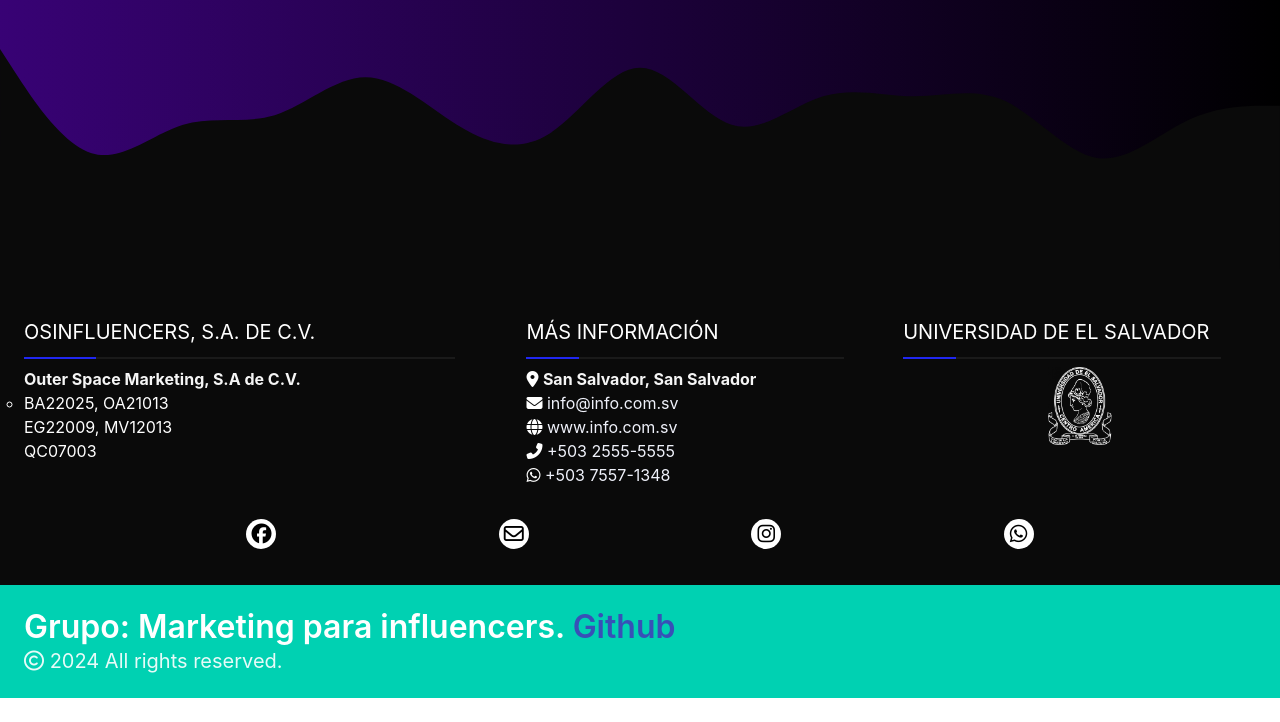
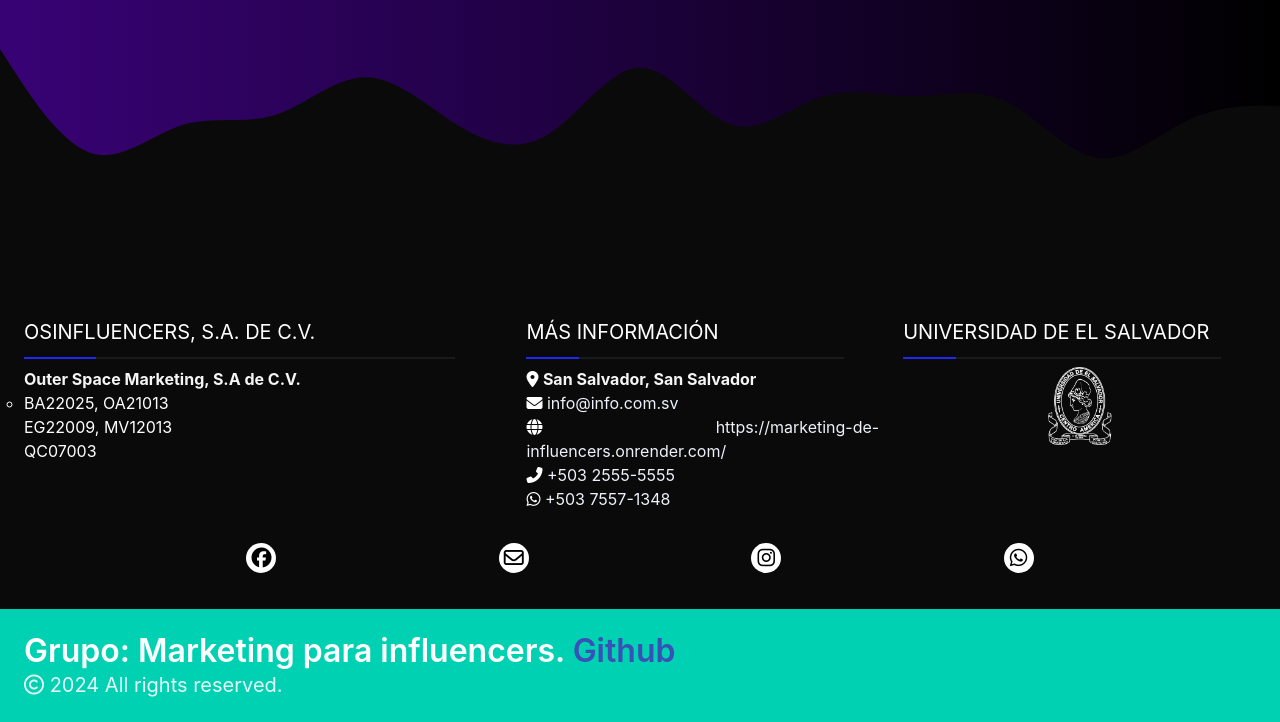
Before and after one commit to MinunGR/DAW135-Proyecto_Final, a website with bundled scripts: page index.html in a window 1280 px wide. Shown: the part 4187-4909 px from the top of the page. Before the commit the page ends 4885 px from the top, so only its background shows below. Built offline with nearby package versions, Linux system fonts and the light colour scheme; animation ran at ten frames a second; a script that the page names is missing.

Commit message:
Update index.html

```diff
--- a/index.html
+++ b/index.html
@@ -370,7 +370,7 @@
 					</div>
 					<div class="web">
 						<span class="fas fa-globe"></span>
-						<span class="text"><a href="#" class="has-text-link-light"> www.info.com.sv</a></span>
+						<span class="text"><a href="#" class="has-text-link-light"> https://marketing-de-influencers.onrender.com/</a></span>
 					</div>
 					<div class="phone">
 						<span class="fas fa-phone-alt"></span>
```
